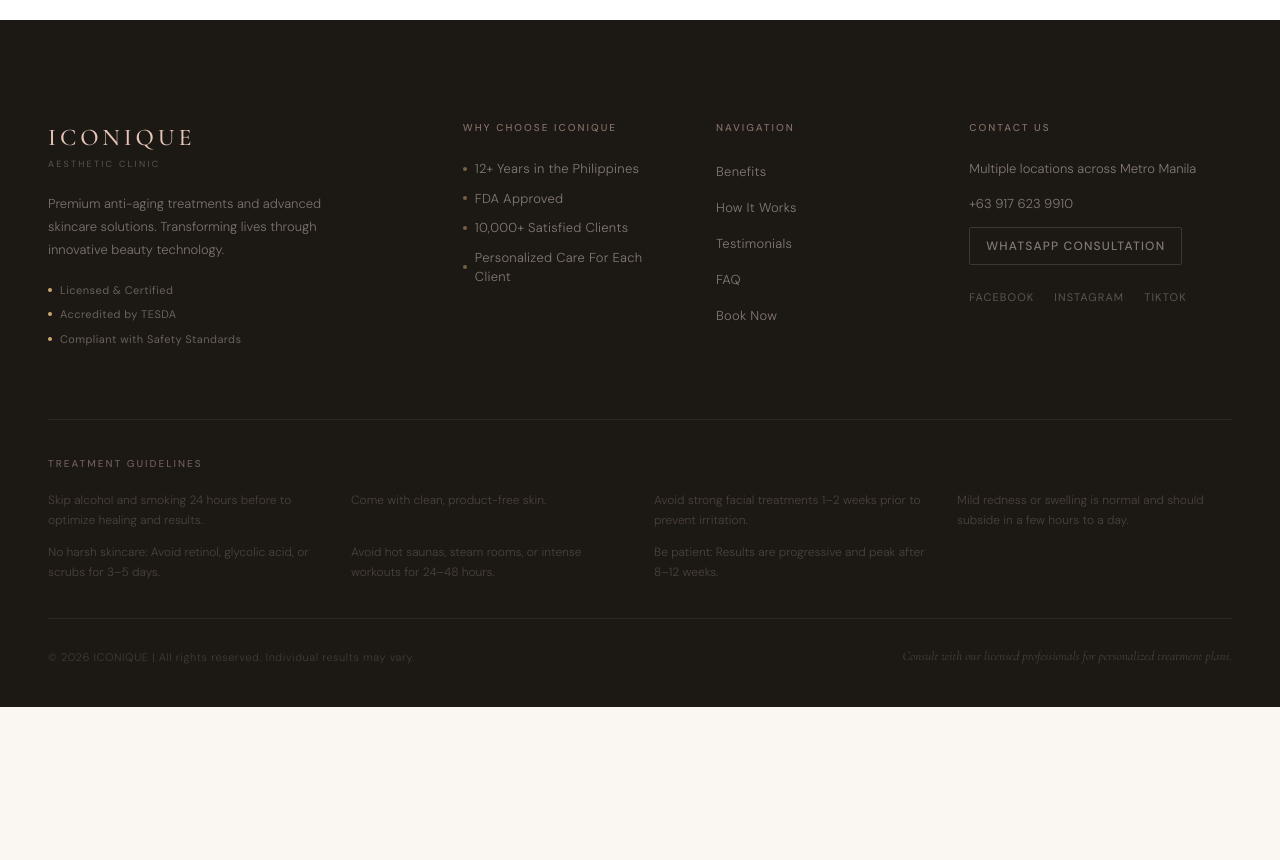
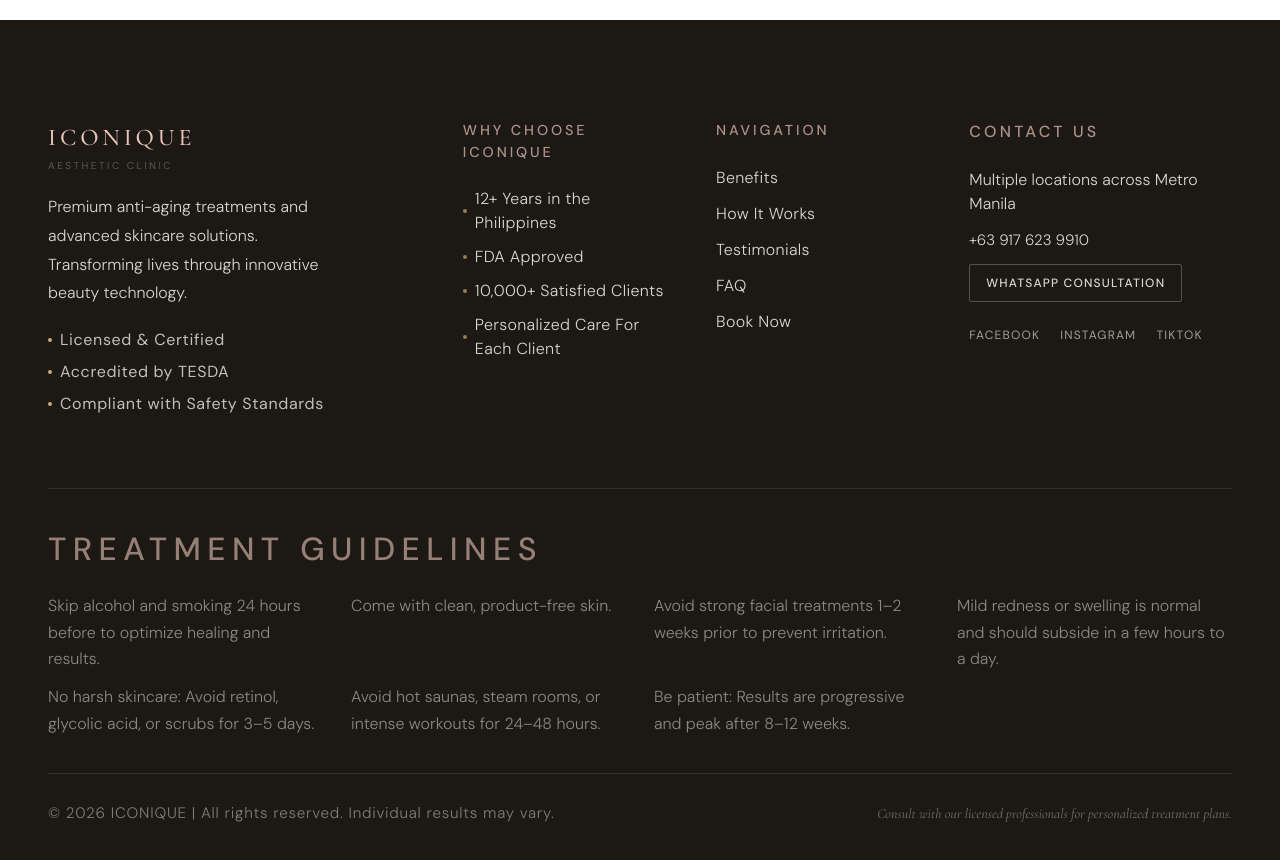
Before and after one commit to sandraiconiqueintern/hifu-landing, a Next.js app: page /booking in a window 1280 px wide. Shown: the part 780-1640 px from the top of the page. Before the commit the page ends 1487 px from the top, so only its background shows below. Built offline with nearby package versions, Linux system fonts and the light colour scheme; no server answers.

Commit message:
fix: update font sizes across multiple components for consistency

```diff
--- a/components/BookingForm.tsx
+++ b/components/BookingForm.tsx
@@ -39,7 +39,7 @@
   const labelStyle = {
     display: 'block',
     fontFamily: "'DM Sans', sans-serif",
-    fontSize: '10px',
+    fontSize: '0.625rem',
     fontWeight: 500,
     letterSpacing: '0.18em',
     textTransform: 'uppercase' as const,
@@ -51,7 +51,7 @@
     width: '100%',
     padding: '15px 18px',
     fontFamily: "'DM Sans', sans-serif",
-    fontSize: '14px',
+    fontSize: '0.875rem',
     fontWeight: 300,
     // Fix: light text so placeholder and typed text are visible
     color: 'rgba(250,247,242,0.9)',
@@ -81,18 +81,18 @@
           justifyContent: 'center',
           margin: '0 auto 28px',
         }}>
-          <span style={{ fontSize: '28px', color: 'var(--gold)' }}>✓</span>
+          <span style={{ fontSize: '1.75rem', color: 'var(--gold)' }}>✓</span>
         </div>
         <h2 style={{
           fontFamily: "'Cormorant Garamond', serif",
-          fontSize: 'clamp(28px, 4vw, 40px)',
+          fontSize: 'clamp(1.75rem, 4vw, 2.5rem)',
           fontWeight: 400,
           color: 'rgba(250,247,242,0.9)',
           marginBottom: '16px',
         }}>Your Session is Booked</h2>
         <p style={{
           fontFamily: "'DM Sans', sans-serif",
-          fontSize: '15px',
+          fontSize: '0.9375rem',
           fontWeight: 300,
           lineHeight: 1.7,
           color: 'rgba(250,247,242,0.6)',
@@ -133,7 +133,7 @@
               }}
             />
             {errors.name && (
-              <p style={{ fontFamily: "'DM Sans', sans-serif", fontSize: '11px', color: '#C4715A', marginTop: '6px', letterSpacing: '0.04em' }}>
+              <p style={{ fontFamily: "'DM Sans', sans-serif", fontSize: '0.6875rem', color: '#C4715A', marginTop: '6px', letterSpacing: '0.04em' }}>
                 {errors.name}
               </p>
             )}
@@ -158,7 +158,7 @@
               }}
             />
             {errors.email && (
-              <p style={{ fontFamily: "'DM Sans', sans-serif", fontSize: '11px', color: '#C4715A', marginTop: '6px', letterSpacing: '0.04em' }}>
+              <p style={{ fontFamily: "'DM Sans', sans-serif", fontSize: '0.6875rem', color: '#C4715A', marginTop: '6px', letterSpacing: '0.04em' }}>
                 {errors.email}
               </p>
             )}
@@ -183,7 +183,7 @@
               }}
             />
             {errors.phone && (
-              <p style={{ fontFamily: "'DM Sans', sans-serif", fontSize: '11px', color: '#C4715A', marginTop: '6px', letterSpacing: '0.04em' }}>
+              <p style={{ fontFamily: "'DM Sans', sans-serif", fontSize: '0.6875rem', color: '#C4715A', marginTop: '6px', letterSpacing: '0.04em' }}>
                 {errors.phone}
               </p>
             )}
@@ -197,7 +197,7 @@
               width: '100%',
               padding: '18px 24px',
               fontFamily: "'DM Sans', sans-serif",
-              fontSize: '12px',
+              fontSize: '0.75rem',
               fontWeight: 600,
               letterSpacing: '0.18em',
               textTransform: 'uppercase',
@@ -235,7 +235,7 @@
                 <div style={{ width: '4px', height: '4px', borderRadius: '50%', backgroundColor: 'var(--gold)' }} />
                 <span style={{
                   fontFamily: "'DM Sans', sans-serif",
-                  fontSize: '10px',
+                  fontSize: '0.625rem',
                   letterSpacing: '0.12em',
                   textTransform: 'uppercase',
                   color: 'rgba(250,247,242,0.4)',
--- a/components/Footer.tsx
+++ b/components/Footer.tsx
@@ -11,12 +11,13 @@
     }}>
       <div style={{ maxWidth: '1400px', margin: '0 auto' }}>
         <div className="footer-grid" style={{ marginBottom: 'clamp(48px, 6vw, 72px)' }}>
+
           {/* Brand */}
           <div>
             <div style={{ marginBottom: '20px' }}>
               <p style={{
                 fontFamily: "'Cormorant Garamond', serif",
-                fontSize: '24px',
+                fontSize: '1.5rem',
                 fontWeight: 500,
                 letterSpacing: '0.16em',
                 color: 'var(--blush)',
@@ -24,7 +25,7 @@
               }}>ICONIQUE</p>
               <p style={{
                 fontFamily: "'DM Sans', sans-serif",
-                fontSize: '9px',
+                fontSize: '0.625rem',
                 letterSpacing: '0.25em',
                 textTransform: 'uppercase',
                 color: 'rgba(158, 145, 138, 0.5)',
@@ -32,10 +33,10 @@
             </div>
             <p style={{
               fontFamily: "'DM Sans', sans-serif",
-              fontSize: '13px',
+              fontSize: '1rem',
               fontWeight: 300,
               lineHeight: 1.8,
-              color: 'rgba(158, 145, 138, 0.75)',
+              color: 'rgba(250, 247, 242, 0.85)',
               maxWidth: '280px',
               marginBottom: '20px',
             }}>
@@ -46,7 +47,12 @@
               {['Licensed & Certified', 'Accredited by TESDA', 'Compliant with Safety Standards'].map((c) => (
                 <div key={c} style={{ display: 'flex', alignItems: 'center', gap: '8px' }}>
                   <div style={{ width: '4px', height: '4px', borderRadius: '50%', backgroundColor: 'var(--gold)', flexShrink: 0 }} />
-                  <span style={{ fontFamily: "'DM Sans', sans-serif", fontSize: '11px', color: 'rgba(158,145,138,0.6)', letterSpacing: '0.04em' }}>{c}</span>
+                  <span style={{
+                    fontFamily: "'DM Sans', sans-serif",
+                    fontSize: '1rem',
+                    color: 'rgba(250, 247, 242, 0.75)',
+                    letterSpacing: '0.04em',
+                  }}>{c}</span>
                 </div>
               ))}
             </div>
@@ -56,22 +62,22 @@
           <div>
             <h4 style={{
               fontFamily: "'DM Sans', sans-serif",
-              fontSize: '10px',
+              fontSize: '0.90rem',
               fontWeight: 500,
               letterSpacing: '0.2em',
               textTransform: 'uppercase',
-              color: 'rgba(232, 197, 184, 0.5)',
+              color: 'rgba(232, 197, 184, 0.7)',
               marginBottom: '24px',
             }}>Why Choose ICONIQUE</h4>
             <ul style={{ listStyle: 'none', display: 'flex', flexDirection: 'column', gap: '10px' }}>
               {['12+ Years in the Philippines', 'FDA Approved', '10,000+ Satisfied Clients', 'Personalized Care For Each Client'].map((item) => (
                 <li key={item} style={{ display: 'flex', alignItems: 'center', gap: '8px' }}>
-                  <div style={{ width: '4px', height: '4px', borderRadius: '50%', backgroundColor: 'rgba(201,169,110,0.5)', flexShrink: 0 }} />
+                  <div style={{ width: '4px', height: '4px', borderRadius: '50%', backgroundColor: 'rgba(201,169,110,0.7)', flexShrink: 0 }} />
                   <span style={{
                     fontFamily: "'DM Sans', sans-serif",
-                    fontSize: '13px',
+                    fontSize: '1rem',
                     fontWeight: 300,
-                    color: 'rgba(158, 145, 138, 0.8)',
+                    color: 'rgba(250, 247, 242, 0.85)',
                     letterSpacing: '0.02em',
                   }}>{item}</span>
                 </li>
@@ -83,11 +89,11 @@
           <div>
             <h4 style={{
               fontFamily: "'DM Sans', sans-serif",
-              fontSize: '10px',
+              fontSize: '0.90rem',
               fontWeight: 500,
               letterSpacing: '0.2em',
               textTransform: 'uppercase',
-              color: 'rgba(232, 197, 184, 0.5)',
+              color: 'rgba(232, 197, 184, 0.7)',
               marginBottom: '24px',
             }}>Navigation</h4>
             <ul style={{ listStyle: 'none', display: 'flex', flexDirection: 'column', gap: '12px' }}>
@@ -95,15 +101,15 @@
                 <li key={label}>
                   <Link href={href} style={{
                     fontFamily: "'DM Sans', sans-serif",
-                    fontSize: '13px',
+                    fontSize: '1rem',
                     fontWeight: 300,
-                    color: 'rgba(158, 145, 138, 0.8)',
+                    color: 'rgba(250, 247, 242, 0.85)',
                     textDecoration: 'none',
                     transition: 'color 0.2s ease',
                     letterSpacing: '0.02em',
                   }}
                   onMouseEnter={e => (e.currentTarget.style.color = 'var(--blush)')}
-                  onMouseLeave={e => (e.currentTarget.style.color = 'rgba(158, 145, 138, 0.8)')}
+                  onMouseLeave={e => (e.currentTarget.style.color = 'rgba(250, 247, 242, 0.85)')}
                   >{label}</Link>
                 </li>
               ))}
@@ -114,40 +120,52 @@
           <div>
             <h4 style={{
               fontFamily: "'DM Sans', sans-serif",
-              fontSize: '10px',
+              fontSize: '1rem',
               fontWeight: 500,
               letterSpacing: '0.2em',
               textTransform: 'uppercase',
-              color: 'rgba(232, 197, 184, 0.5)',
+              color: 'rgba(232, 197, 184, 0.7)',
               marginBottom: '24px',
             }}>Contact Us</h4>
             <ul style={{ listStyle: 'none', display: 'flex', flexDirection: 'column', gap: '12px', marginBottom: '24px' }}>
-              <li style={{ fontFamily: "'DM Sans', sans-serif", fontSize: '13px', fontWeight: 300, color: 'rgba(158, 145, 138, 0.8)' }}>
+              <li style={{
+                fontFamily: "'DM Sans', sans-serif",
+                fontSize: '1rem',
+                fontWeight: 300,
+                color: 'rgba(250, 247, 242, 0.85)',
+              }}>
                 Multiple locations across Metro Manila
               </li>
               <li>
-                <a href="tel:+639176239910" style={{ fontFamily: "'DM Sans', sans-serif", fontSize: '13px', fontWeight: 300, color: 'rgba(158, 145, 138, 0.8)', textDecoration: 'none', transition: 'color 0.2s ease' }}
+                <a href="tel:+639176239910" style={{
+                  fontFamily: "'DM Sans', sans-serif",
+                  fontSize: '0.9375rem',
+                  fontWeight: 300,
+                  color: 'rgba(250, 247, 242, 0.85)',
+                  textDecoration: 'none',
+                  transition: 'color 0.2s ease',
+                }}
                 onMouseEnter={e => (e.currentTarget.style.color = 'var(--blush)')}
-                onMouseLeave={e => (e.currentTarget.style.color = 'rgba(158, 145, 138, 0.8)')}
+                onMouseLeave={e => (e.currentTarget.style.color = 'rgba(250, 247, 242, 0.85)')}
                 >+63 917 623 9910</a>
               </li>
               <li>
                 <a href="https://wa.me/639176239910" target="_blank" rel="noopener noreferrer" style={{
                   fontFamily: "'DM Sans', sans-serif",
-                  fontSize: '12px',
+                  fontSize: '0.75rem',
                   fontWeight: 500,
                   letterSpacing: '0.1em',
                   textTransform: 'uppercase',
-                  color: 'rgba(158,145,138,0.8)',
+                  color: 'rgba(250, 247, 242, 0.85)',
                   textDecoration: 'none',
-                  border: '1px solid rgba(158,145,138,0.25)',
+                  border: '1px solid rgba(250,247,242,0.25)',
                   padding: '9px 16px',
                   borderRadius: '2px',
                   display: 'inline-block',
                   transition: 'all 0.2s ease',
                 }}
                 onMouseEnter={e => { e.currentTarget.style.borderColor = 'var(--blush)'; e.currentTarget.style.color = 'var(--blush)'; }}
-                onMouseLeave={e => { e.currentTarget.style.borderColor = 'rgba(158,145,138,0.25)'; e.currentTarget.style.color = 'rgba(158,145,138,0.8)'; }}
+                onMouseLeave={e => { e.currentTarget.style.borderColor = 'rgba(250,247,242,0.25)'; e.currentTarget.style.color = 'rgba(250, 247, 242, 0.85)'; }}
                 >WhatsApp Consultation</a>
               </li>
             </ul>
@@ -155,16 +173,16 @@
               {['Facebook', 'Instagram', 'TikTok'].map((s) => (
                 <a key={s} href="#" style={{
                   fontFamily: "'DM Sans', sans-serif",
-                  fontSize: '11px',
+                  fontSize: '0.75rem',
                   fontWeight: 400,
                   letterSpacing: '0.1em',
-                  color: 'rgba(158, 145, 138, 0.5)',
+                  color: 'rgba(250, 247, 242, 0.6)',
                   textDecoration: 'none',
                   textTransform: 'uppercase',
                   transition: 'color 0.2s ease',
                 }}
                 onMouseEnter={e => (e.currentTarget.style.color = 'var(--blush)')}
-                onMouseLeave={e => (e.currentTarget.style.color = 'rgba(158, 145, 138, 0.5)')}
+                onMouseLeave={e => (e.currentTarget.style.color = 'rgba(250, 247, 242, 0.6)')}
                 >{s}</a>
               ))}
             </div>
@@ -173,17 +191,17 @@
 
         {/* Treatment Guidelines */}
         <div style={{
-          borderTop: '1px solid rgba(107, 94, 86, 0.2)',
+          borderTop: '1px solid rgba(250, 247, 242, 0.1)',
           paddingTop: '36px',
           marginBottom: '36px',
         }}>
           <h4 style={{
             fontFamily: "'DM Sans', sans-serif",
-            fontSize: '10px',
+            fontSize: '2rem',
             fontWeight: 500,
             letterSpacing: '0.2em',
             textTransform: 'uppercase',
-            color: 'rgba(232, 197, 184, 0.4)',
+            color: 'rgba(232, 197, 184, 0.6)',
             marginBottom: '20px',
           }}>Treatment Guidelines</h4>
           <div className="guidelines-grid">
@@ -198,10 +216,10 @@
             ].map((g, i) => (
               <p key={i} style={{
                 fontFamily: "'DM Sans', sans-serif",
-                fontSize: '12px',
+                fontSize: '1rem',
                 fontWeight: 300,
                 lineHeight: 1.65,
-                color: 'rgba(107, 94, 86, 0.6)',
+                color: 'rgba(250, 247, 242, 0.5)',
               }}>{g}</p>
             ))}
           </div>
@@ -209,7 +227,7 @@
 
         {/* Bottom bar */}
         <div style={{
-          borderTop: '1px solid rgba(107, 94, 86, 0.2)',
+          borderTop: '1px solid rgba(250, 247, 242, 0.1)',
           paddingTop: '28px',
           display: 'flex',
           justifyContent: 'space-between',
@@ -219,16 +237,16 @@
         }}>
           <p style={{
             fontFamily: "'DM Sans', sans-serif",
-            fontSize: '11px',
+            fontSize: '0.95rem',
             fontWeight: 300,
-            color: 'rgba(107, 94, 86, 0.5)',
+            color: 'rgba(250, 247, 242, 0.45)',
             letterSpacing: '0.05em',
           }}>© {new Date().getFullYear()} ICONIQUE | All rights reserved. Individual results may vary.</p>
           <p style={{
             fontFamily: "'Cormorant Garamond', serif",
-            fontSize: '13px',
+            fontSize: '0.875rem',
             fontStyle: 'italic',
-            color: 'rgba(158, 145, 138, 0.35)',
+            color: 'rgba(250, 247, 242, 0.4)',
           }}>Consult with our licensed professionals for personalized treatment plans.</p>
         </div>
       </div>
```
Also changed, not shown: components/AwardsMarquee.tsx (+8 -8 lines), components/Benefits.tsx (+6 -6 lines), components/FAQ.tsx (+6 -6 lines), components/Hero.tsx (+8 -8 lines), components/HowItWorks.tsx (+7 -7 lines), components/Navbar.tsx (+6 -6 lines), components/Testimonials.tsx (+16 -17 lines).
